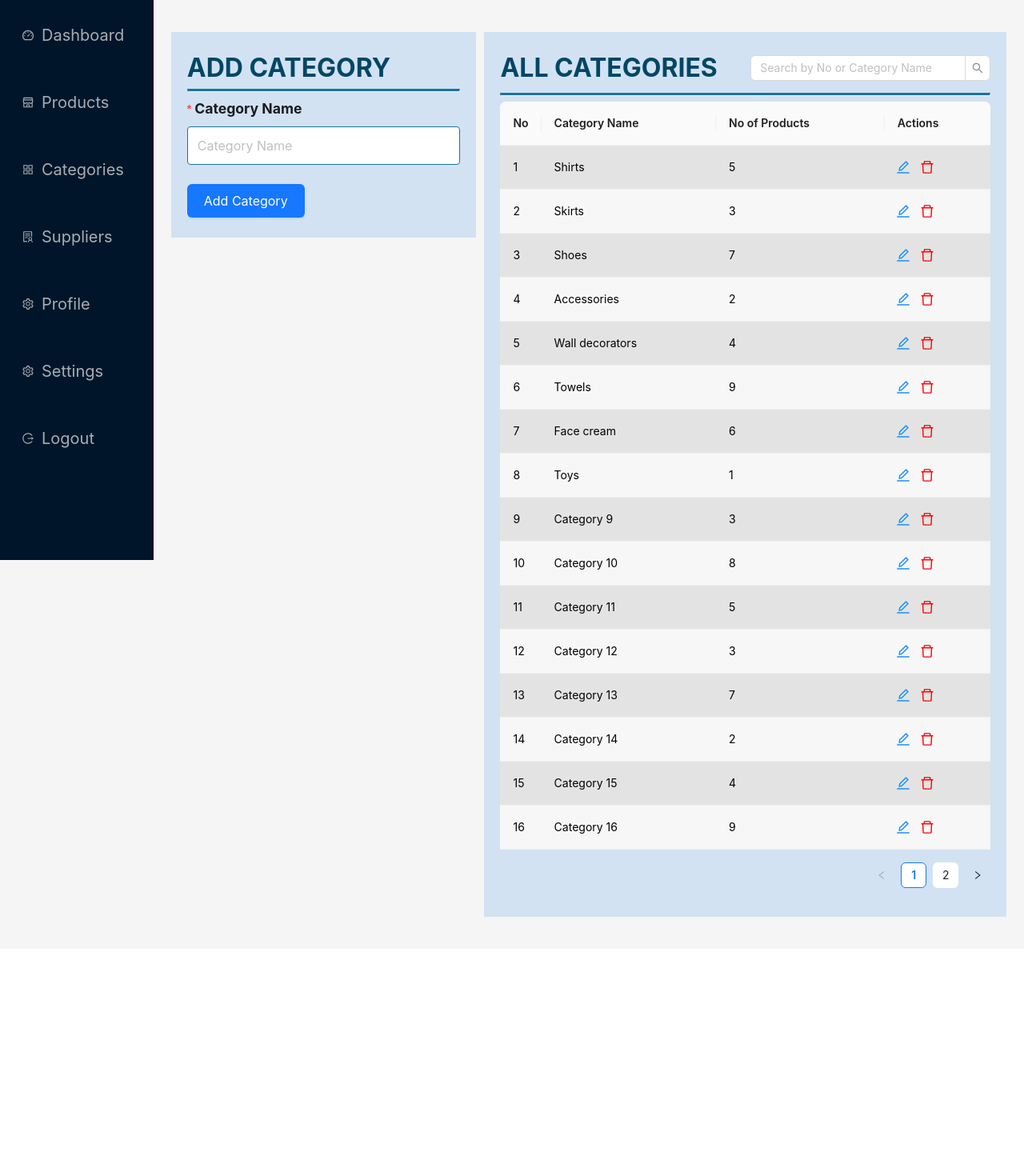
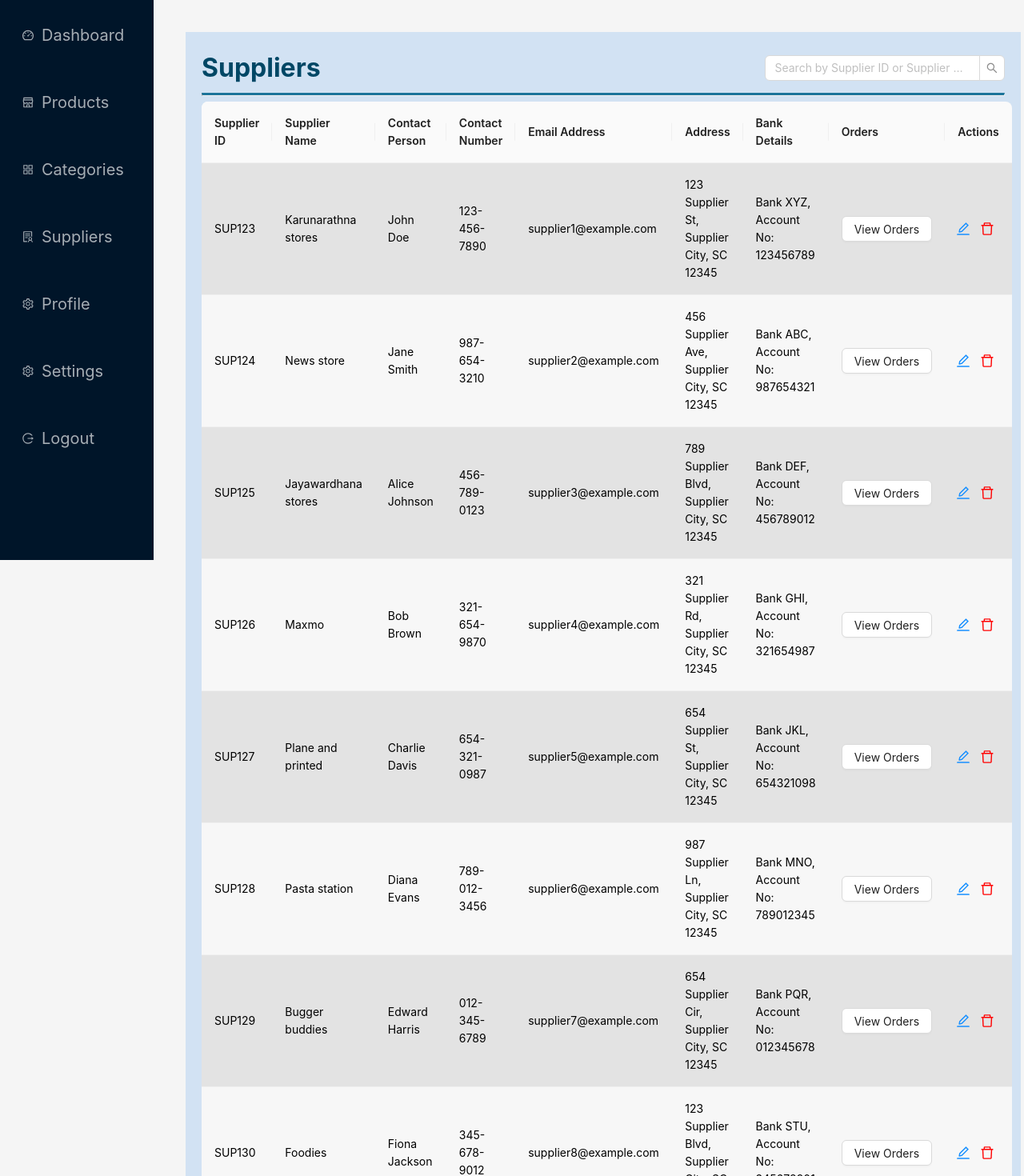
Before and after one commit to PointMaster-POS/web-management, a React (Create React App) app in the folder pointmaster/: page / in a window 1280 px wide. Shown: the part 100-1570 px from the top of the page at 80% size. Before the commit the page ends 1286 px from the top, so only its background shows below. Built offline with nearby package versions, Linux system fonts and the light colour scheme.

Commit message:
Adding suppliers details list page

```diff
--- a/pointmaster/src/App.js
+++ b/pointmaster/src/App.js
@@ -4,13 +4,14 @@ import  Customers from './pages/CustomerPages/Customers';
 import CustomerInfo from './pages/CustomerPages/CustomerInfo';
 import InventoryDashboard from './pages/Inventory Pages/InventoryDashboard';
 import Category from './pages/Inventory Pages/Category';
+import Suppliers from './pages/Inventory Pages/Suppliers';
 
 function App() {
   //comment from Himindu
   //Commment from Pavani Karunarathna
   return (
     <div className="App">
-      <Category/>
+      <Suppliers/>
     </div>
   );
 }
--- /dev/null
+++ b/pointmaster/src/pages/Inventory Pages/Suppliers.js
@@ -0,0 +1,252 @@
+import React, { useState } from 'react';
+import { Layout, Table, Space, Form, Input, Button, Modal } from 'antd';
+import NavigationBar from '../../components/Inventory Components/NavigationBar';
+import Sidebar from '../../components/Inventory Components/SideBar';
+import { EditOutlined, DeleteOutlined, ExclamationCircleOutlined } from '@ant-design/icons';
+import './suppliers.css';
+
+const { Content } = Layout;
+const { confirm } = Modal;
+const { Search } = Input;
+
+const handleViewOrders = (supplierId) => {
+
+  console.log('Viewing orders for supplier:', supplierId);
+};
+
+const columns = (showEditModal, showDeleteConfirm) => [
+  {
+    title: 'Supplier ID',
+    dataIndex: 'supplier_id',
+    key: 'supplier_id',
+  },
+  {
+    title: 'Supplier Name',
+    dataIndex: 'supplier_name',
+    key: 'supplier_name',
+  },
+  {
+    title: 'Contact Person',
+    dataIndex: 'contact_person',
+    key: 'contact_person',
+  },
+  {
+    title: 'Contact Number',
+    dataIndex: 'contact_number',
+    key: 'contact_number',
+  },
+  {
+    title: 'Email Address',
+    dataIndex: 'email',
+    key: 'email',
+  },
+  {
+    title: 'Address',
+    dataIndex: 'address',
+    key: 'address',
+  },
+  {
+    title: 'Bank Details',
+    dataIndex: 'bank_details',
+    key: 'bank_details',
+  },
+  {
+    title: 'Orders',
+    key: 'orders',
+    render: (text, record) => (
+      <Button onClick={() => handleViewOrders(record.supplier_id)}>
+        View Orders
+      </Button>
+    ),
+  },
+  {
+    title: 'Actions',
+    key: 'actions',
+    render: (text, record) => (
+      <Space size="middle">
+        <EditOutlined
+          onClick={() => showEditModal(record)}
+          style={{ color: '#1890ff', cursor: 'pointer', transform: 'scale(1.25)' }}
+        />
+        <DeleteOutlined
+          onClick={() => showDeleteConfirm(record.supplier_name)}
+          style={{ color: 'red', cursor: 'pointer', transform: 'scale(1.25)' }}
+        />
+      </Space>
+    ),
+  },
+];
+
+const initialData = [
+  {
+    key: '1',
+    supplier_id: 'SUP123',
+    supplier_name: 'Karunarathna stores',
+    contact_person: 'John Doe',
+    contact_number: '123-456-7890',
+    email: 'supplier1@example.com',
+    address: '123 Supplier St, Supplier City, SC 12345',
+    bank_details: 'Bank XYZ, Account No: 123456789',
+  },
+  {
+    key: '2',
+    supplier_id: 'SUP124',
+    supplier_name: 'News store',
+    contact_person: 'Jane Smith',
+    contact_number: '987-654-3210',
+    email: 'supplier2@example.com',
+    address: '456 Supplier Ave, Supplier City, SC 12345',
+    bank_details: 'Bank ABC, Account No: 987654321',
+  },
+  {
+    key: '3',
+    supplier_id: 'SUP125',
+    supplier_name: 'Jayawardhana stores',
+    contact_person: 'Alice Johnson',
+    contact_number: '456-789-0123',
+    email: 'supplier3@example.com',
+    address: '789 Supplier Blvd, Supplier City, SC 12345',
+    bank_details: 'Bank DEF, Account No: 456789012',
+  },
+  {
+    key: '4',
+    supplier_id: 'SUP126',
+    supplier_name: 'Maxmo',
+    contact_person: 'Bob Brown',
+    contact_number: '321-654-9870',
+    email: 'supplier4@example.com',
+    address: '321 Supplier Rd, Supplier City, SC 12345',
+    bank_details: 'Bank GHI, Account No: 321654987',
+  },
+  {
+    key: '5',
+    supplier_id: 'SUP127',
+    supplier_name: 'Plane and printed',
+    contact_person: 'Charlie Davis',
+    contact_number: '654-321-0987',
+    email: 'supplier5@example.com',
+    address: '654 Supplier St, Supplier City, SC 12345',
+    bank_details: 'Bank JKL, Account No: 654321098',
+  },
+  {
+    key: '6',
+    supplier_id: 'SUP128',
+    supplier_name: 'Pasta station',
+    contact_person: 'Diana Evans',
+    contact_number: '789-012-3456',
+    email: 'supplier6@example.com',
+    address: '987 Supplier Ln, Supplier City, SC 12345',
+    bank_details: 'Bank MNO, Account No: 789012345',
+  },
+  {
+    key: '7',
+    supplier_id: 'SUP129',
+    supplier_name: 'Bugger buddies',
+    contact_person: 'Edward Harris',
+    contact_number: '012-345-6789',
+    email: 'supplier7@example.com',
+    address: '654 Supplier Cir, Supplier City, SC 12345',
+    bank_details: 'Bank PQR, Account No: 012345678',
+  },
+  {
+    key: '8',
+    supplier_id: 'SUP130',
+    supplier_name: 'Foodies',
+    contact_person: 'Fiona Jackson',
+    contact_number: '345-678-9012',
+    email: 'supplier8@example.com',
+    address: '123 Supplier Blvd, Supplier City, SC 12345',
+    bank_details: 'Bank STU, Account No: 345678901',
+  },
+];
+
+const Suppliers = () => {
+  const [data, setData] = useState(initialData);
+  const [searchText, setSearchText] = useState('');
+  const [filteredData, setFilteredData] = useState(data);
+
+  const onFinish = (values) => {
+    console.log('Received values:', values);
+  };
+
+  const handleEdit = (record, newSupplierName) => {
+    const newData = data.map(item =>
+      item.supplier_id === record.supplier_id ? { ...item, supplier_name: newSupplierName } : item
+    );
+    setData(newData);
+    setFilteredData(newData);
+  };
+
+  const showEditModal = (record) => {
+    let supplierName = record.supplier_name;
+
+    confirm({
+      title: 'Edit Supplier',
+      content: (
+        <Form>
+          <Form.Item label="Supplier Name">
+            <Input
+              defaultValue={supplierName}
+              onChange={(e) => supplierName = e.target.value}
+            />
+          </Form.Item>
+        </Form>
+      ),
+      onOk() {
+        handleEdit(record, supplierName);
+      },
+      okText: 'Save',
+      cancelText: 'Cancel',
+    });
+  };
+
+  const showDeleteConfirm = (supplierName) => {
+    confirm({
+      title: `Are you sure you want to delete "${supplierName}"?`,
+      icon: <ExclamationCircleOutlined />,
+      okText: 'Delete',
+      okType: 'danger',
+      cancelText: 'Cancel',
+    });
+  };
+
+  const handleSearch = (value) => {
+    const filtered = data.filter(item =>
+      item.supplier_id.includes(value) || item.supplier_name.toLowerCase().includes(value.toLowerCase())
+    );
+    setFilteredData(filtered);
+    setSearchText(value);
+  };
+
+  const paginationConfig = {
+    pageSize: 13,
+    hideOnSinglePage: true, // Hide pagination if there's only one page
+  };
+
+  return (
+    <Layout style={{ minHeight: '100vh' }}>
+      <Sidebar />
+      <Layout className="site-layout">
+        <NavigationBar />
+        <Content className="content">
+          <div className="box">
+            <div className="header">
+              <h2>Suppliers</h2>
+              <Search
+                placeholder="Search by Supplier ID or Supplier Name"
+                onSearch={handleSearch}
+                onChange={(e) => handleSearch(e.target.value)}
+                value={searchText}
+                style={{ width: 300, marginLeft: 'auto' }}
+              />
+            </div>
+            <hr />
+            <Table className="table" columns={columns(showEditModal, showDeleteConfirm)} dataSource={filteredData} pagination={paginationConfig} />
+          </div>
+        </Content>
+      </Layout>
+    </Layout>
+  );
+};
+
+export default Suppliers;
--- /dev/null
+++ b/pointmaster/src/pages/Inventory Pages/suppliers.css
@@ -0,0 +1,75 @@
+
+
+.content {
+    border-radius: 8px;
+    flex: 1;
+    display: flex;
+    justify-content: space-between;
+}
+
+.box {
+    margin-top: 140px;
+    margin-left: 40px;
+    width: 96%; /* Adjusted width for better spacing */
+    padding: 20px;
+    background-color: #d2e2f3; /* Light gray background */
+    margin-bottom: 40px;
+}
+
+.header {
+    display: flex;
+    align-items: center;
+    justify-content: space-between;
+}
+
+
+.box h2 {
+    margin-top: 5px;
+    margin-bottom: 5px;
+    font-size: 2rem;
+    color: #004765;
+}
+
+
+
+.ant-table {
+    margin-top: 20px; /* Adjust spacing between table and heading */
+}
+
+hr {
+    border-top: 3px solid #1b749a; /* Adjust thickness and color here */
+    width: 100%;
+}
+
+.custom-form-item .ant-form-item-label > label {
+    font-size: 1.1rem; /* Adjust font size as needed*/
+    font-weight: bold;
+
+}
+
+.btn{
+    padding: 20px;
+    font-size: 1rem;
+}
+
+.custom-form-item .ant-input {
+    height: 48px; /* Adjust height of the input */
+    font-size: 1rem; /* Adjust font size of the input text */
+    border: 0.5px solid #1b749a; /* Highlighted border color */
+    border-radius: 4px; /* Rounded corners */
+    padding: 8px 12px; /* Adjust padding inside the input */
+  }
+
+  .custom-form-item .ant-input:focus {
+    box-shadow: 0 0 5px rgba(0, 0, 0, 0.1); /* Highlight on focus */
+  }
+
+.table .ant-table-tbody > tr:nth-child(odd) > td {
+    background-color: #e3e3e3;
+    color: #000000;
+}
+
+.table .ant-table-tbody > tr:nth-child(even) > td {
+    background-color: #f7f7f7;
+    color: #000000;
+}
```
